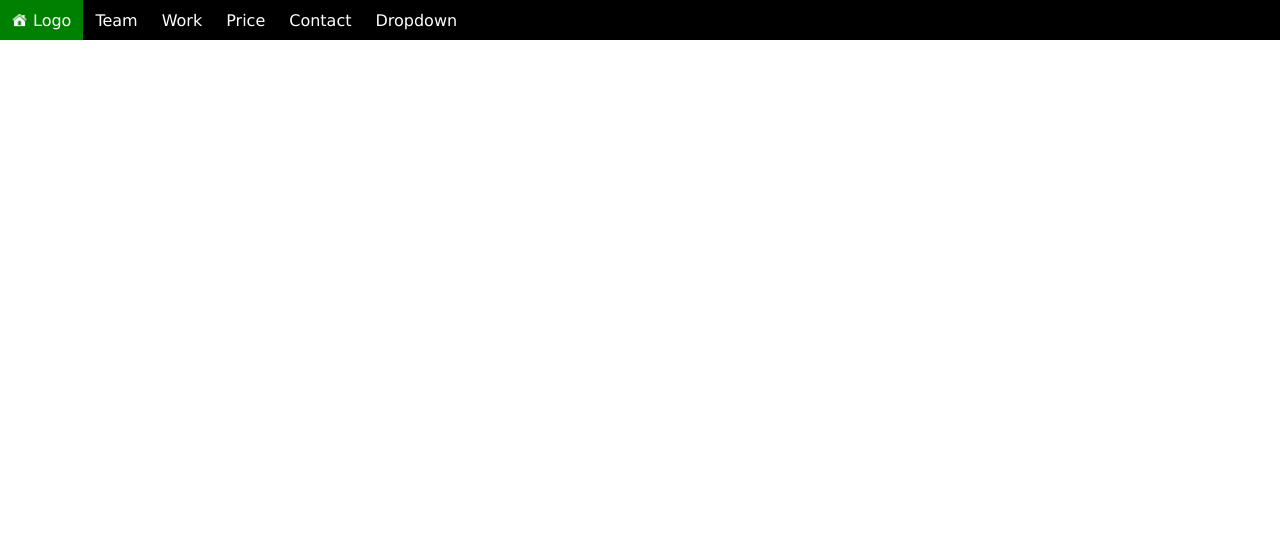
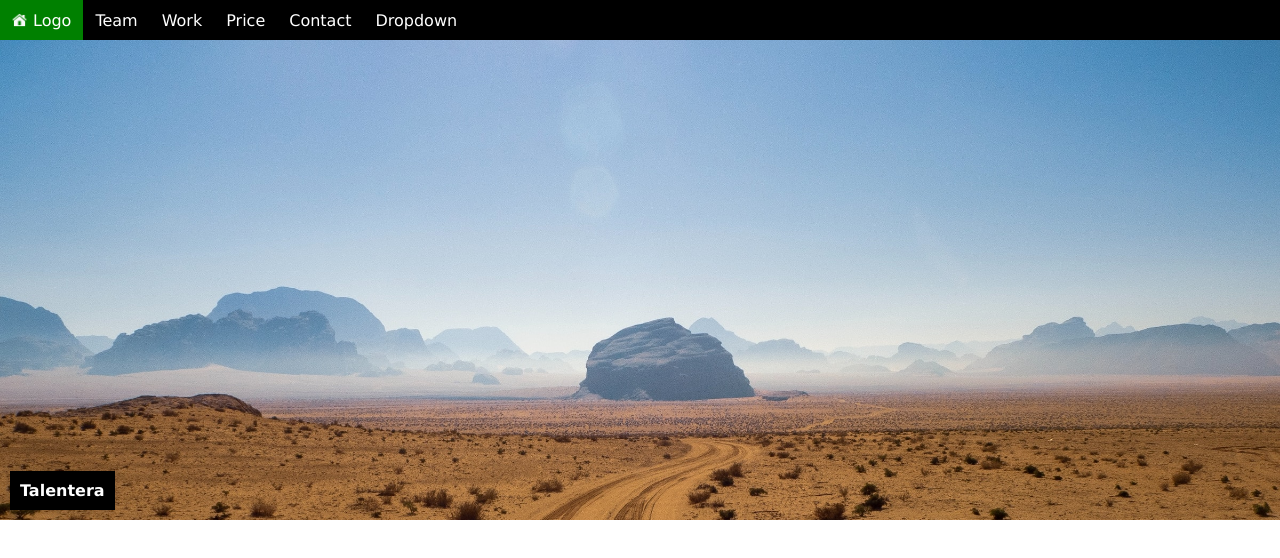
Before and after one commit to Khodor-Hassoun/Bayt, a plain HTML site: page index.html in a window 1280 px wide. Drawn offline with Linux system fonts and the light colour scheme.

Commit message:
Design banner

```diff
--- a/index.html
+++ b/index.html
@@ -1,11 +1,13 @@
 <!DOCTYPE html>
 <html lang="en">
+
 <head>
-    <meta charset="UTF-8">
-    <meta name="viewport" content="width=device-width, initial-scale=1.0">
+    <meta charset="UTF-8" />
+    <meta name="viewport" content="width=device-width, initial-scale=1.0" />
     <title>Bayt Assessment</title>
-    <link rel="stylesheet" href="styles.css">
+    <link rel="stylesheet" href="styles.css" />
 </head>
+
 <body>
     <main>
         <!-- navigation -->
@@ -13,10 +15,8 @@
             <ul class="navigation-list">
                 <li id="navigation-list-green">
                     <div id="navigation-list-green-content">
-                        <img src="./Public/Images/icons8-home-64.png" alt="Home">
-                        <span>
-                            Logo
-                        </span>
+                        <img src="./Public/Images/icons8-home-64.png" alt="Home" />
+                        <span> Logo </span>
                     </div>
                 </li>
                 <li class="navigation-list-desktop">Team</li>
@@ -24,8 +24,9 @@
                 <li class="navigation-list-desktop">Price</li>
                 <li class="navigation-list-desktop">Contact</li>
                 <li class="navigation-list-desktop">Dropdown</li>
+            </ul>
             <div class="navigation-list-mobile-dropdown">
-                    <img src="./Public/Images/icons8-lines-48.png" alt="menu">
+                <img src="./Public/Images/icons8-lines-48.png" alt="menu" />
                 <ul class="navigation-list-mobile-dropdown-list">
                     <li>Team</li>
                     <li>Work</li>
@@ -33,9 +34,16 @@
                     <li>Contact</li>
                 </ul>
             </div>
-            </ul>
         </nav>
+
+        <!-- Banner -->
+        <header class="banner">
+            <div class="banner-text">
+                <h2>Talentera</h2>
+            </div>
+        </header>
     </main>
     <script src="index.js"></script>
 </body>
+
 </html>
--- a/styles.css
+++ b/styles.css
@@ -1,3 +1,4 @@
+/* Remove existing styles that might interfere */
 * {
     box-sizing: border-box;
     list-style: none;
@@ -13,6 +14,7 @@ li {
     display: inline;
 }
 
+/* Navigation Styles */
 .navigation {
     background-color: black;
     display: flex;
@@ -83,7 +85,7 @@ li {
     top: 40px;
     right: 2px;
     z-index: 1;
-    width: 33%;
+    width: 40%;
 }
 
 .navigation-list-mobile-dropdown-list li {
@@ -93,11 +95,39 @@ li {
     text-align: center;
 }
 
+/* Banner Styles */
+.banner {
+    background-image: url("./Public/Images/landing-page-desert.jpg");
+    background-position: center;
+    background-size: cover;
+    background-repeat: no-repeat;
+    height: 30vh;
+    width: 100vw;
+
+    display: flex;
+    align-items: end;
+}
+
+.banner-text {
+    margin-bottom: 10px;
+    margin-left: 10px;
+    background-color: black;
+    padding: 10px;
+    color: white;
+    box-shadow: 0px 0px 10px rgba(0, 0, 0, 0.2);
+    display: flex;
+    justify-content: center;
+}
+
+/* Desktop Styles */
 @media (min-width: 640px) {
+
+    /* Global Styles */
     * {
         font-size: 1rem;
     }
 
+    /* Navigation Styles */
     .navigation-list {
         justify-content: start;
 
@@ -116,4 +146,10 @@ li {
     .navigation-list-mobile-dropdown {
         display: none;
     }
+
+
+    /* Banner Styles */
+    .banner {
+        height: 60vh;
+    }
 }
```
Also changed, not shown: Public/Images/landing-page-desert.jpg (added). Lines whose indentation alone changed are shown as unchanged.
